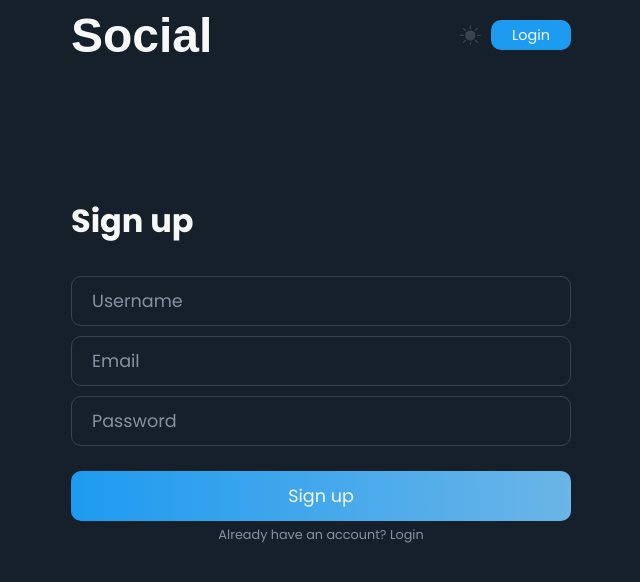
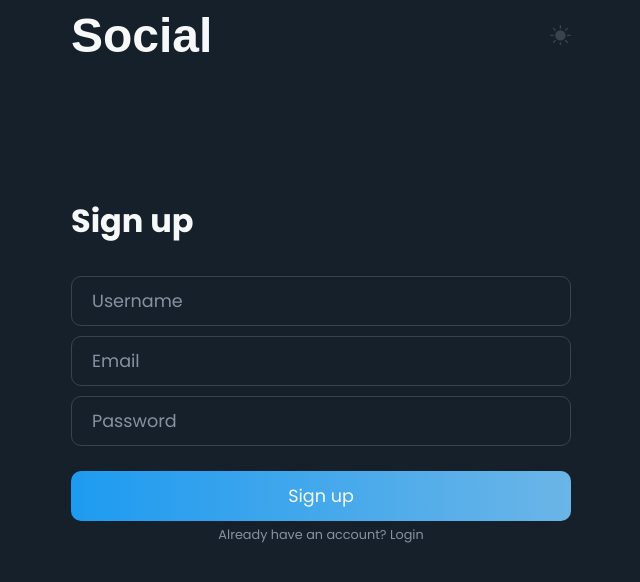
Before and after one commit to cateruu/social-app, a Next.js app: page /signup in a window 1280 px wide. Shown: the top 582 px of the page, without its empty margins (319-959 px from the left). Built offline with nearby package versions, Linux system fonts and the light colour scheme; no server answers; a web font is replaced by a local one.

Commit message:
migrating to next auth

```diff
--- a/components/UI/Header/Header.tsx
+++ b/components/UI/Header/Header.tsx
@@ -3,13 +3,11 @@ import Link from 'next/link';
 import styles from './Header.module.css';
 
 import { useTheme } from '../../../store/theme-context';
-import { useAuth } from '../../../store/auth-context';
 
 import Theme from './Theme';
 
 const Header = () => {
   const { theme } = useTheme();
-  const { userAuth, logout } = useAuth();
 
   return (
     <header className={styles.header}>
@@ -20,21 +18,6 @@ const Header = () => {
       </Link>
       <div className={styles.container}>
         <Theme />
-        {userAuth && (
-          <button
-            className={`${styles.button} ${styles.logout}`}
-            onClick={logout}
-          >
-            Logout
-          </button>
-        )}
-        {!userAuth && (
-          <Link href='/login'>
-            <button className={`${styles.button} ${styles.login}`}>
-              Login
-            </button>
-          </Link>
-        )}
       </div>
     </header>
   );
--- a/package.json
+++ b/package.json
@@ -9,9 +9,11 @@
     "lint": "next lint"
   },
   "dependencies": {
+    "@auth0/nextjs-auth0": "^1.9.1",
     "emoji-picker-react": "^3.6.1",
     "firebase": "^9.9.2",
     "next": "12.2.5",
+    "next-auth": "^4.10.3",
     "react": "18.2.0",
     "react-dom": "18.2.0",
     "react-icons": "^4.4.0",
--- a/pages/_app.tsx
+++ b/pages/_app.tsx
@@ -3,19 +3,16 @@ import '../styles/emoji-picker.css';
 import type { AppProps } from 'next/app';
 
 import ThemeContextProvider from '../store/theme-context';
-import AuthContextProvider from '../store/auth-context';
 
 import Layout from '../components/Layout/Layout';
 
 function MyApp({ Component, pageProps }: AppProps) {
   return (
-    <AuthContextProvider>
-      <ThemeContextProvider>
-        <Layout>
-          <Component {...pageProps} />
-        </Layout>
-      </ThemeContextProvider>
-    </AuthContextProvider>
+    <ThemeContextProvider>
+      <Layout>
+        <Component {...pageProps} />
+      </Layout>
+    </ThemeContextProvider>
   );
 }
 
--- a/pages/signup/index.tsx
+++ b/pages/signup/index.tsx
@@ -6,11 +6,9 @@ import { useTheme } from '../../store/theme-context';
 
 import styles from '../../styles/Auth.module.css';
 import Head from 'next/head';
-import { useAuth } from '../../store/auth-context';
 
 const SignupPage: NextPage = () => {
   const { theme } = useTheme();
-  const { userAuth, signup } = useAuth();
 
   const usernameRef = useRef<HTMLInputElement>(null);
   const emailRef = useRef<HTMLInputElement>(null);
@@ -18,12 +16,6 @@ const SignupPage: NextPage = () => {
 
   const submitHandler = async (e: FormEvent) => {
     e.preventDefault();
-
-    try {
-      await signup(emailRef.current!.value, passwordRef.current!.value);
-    } catch (error) {
-      console.error(error);
-    }
   };
 
   return (
--- a/store/auth-context.tsx
+++ /dev/null
@@ -1,82 +0,0 @@
-import { createContext, useContext, useEffect, useState } from 'react';
-
-import {
-  onAuthStateChanged,
-  createUserWithEmailAndPassword,
-  signInWithEmailAndPassword,
-  signOut,
-  UserCredential,
-  User,
-} from 'firebase/auth';
-
-import { auth, db } from '../config/firebase';
-import { addDoc, collection } from 'firebase/firestore';
-
-type Props = {
-  children: React.ReactNode;
-};
-
-type AuthType = {
-  userAuth: User | null;
-  signup: (email: string, password: string) => Promise<UserCredential> | void;
-  login: (email: string, password: string) => Promise<UserCredential> | void;
-  logout: () => void;
-};
-
-const AuthContext = createContext<AuthType>({
-  userAuth: null,
-  signup: (email: string, password: string) => {},
-  login: (email: string, password: string) => {},
-  logout: () => {},
-});
-
-export const useAuth = () => useContext(AuthContext);
-
-const AuthContextProvider = ({ children }: Props) => {
-  const [userAuth, setUserAuth] = useState<any>(null);
-  const [loading, setLoading] = useState<boolean>(false);
-
-  useEffect(() => {
-    const unsubscribe = onAuthStateChanged(auth, (user) => {
-      setLoading(true);
-      if (user) {
-        setUserAuth({
-          uid: user?.uid,
-          email: user?.email,
-        });
-      } else {
-        setUserAuth(null);
-      }
-      setLoading(false);
-    });
-    return () => unsubscribe();
-  }, []);
-
-  const signup = (email: string, password: string) => {
-    return createUserWithEmailAndPassword(auth, email, password);
-  };
-
-  const login = (email: string, password: string) => {
-    return signInWithEmailAndPassword(auth, email, password);
-  };
-
-  const logout = async () => {
-    setUserAuth(null);
-    await signOut(auth);
-  };
-
-  const AuthValue: AuthType = {
-    userAuth: userAuth,
-    signup: signup,
-    login: login,
-    logout: logout,
-  };
-
-  return (
-    <AuthContext.Provider value={AuthValue}>
-      {!loading && children}
-    </AuthContext.Provider>
-  );
-};
-
-export default AuthContextProvider;
```
Also changed, not shown: pages/api/auth/[...nextauth].ts (added, +12 -0 lines), pages/index.tsx (+14 -7 lines), pages/login/index.tsx (+0 -8 lines), 1 other file (tests, documents, lock files or other folders).
